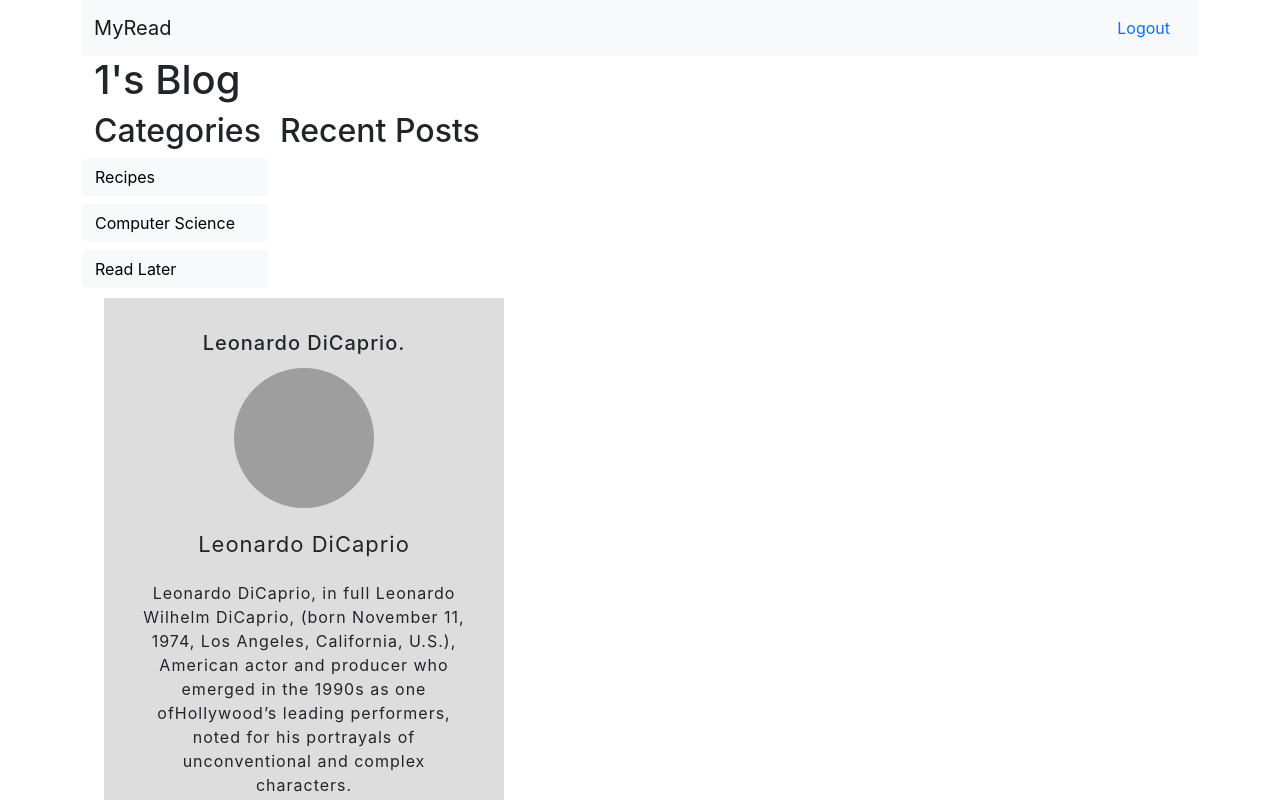
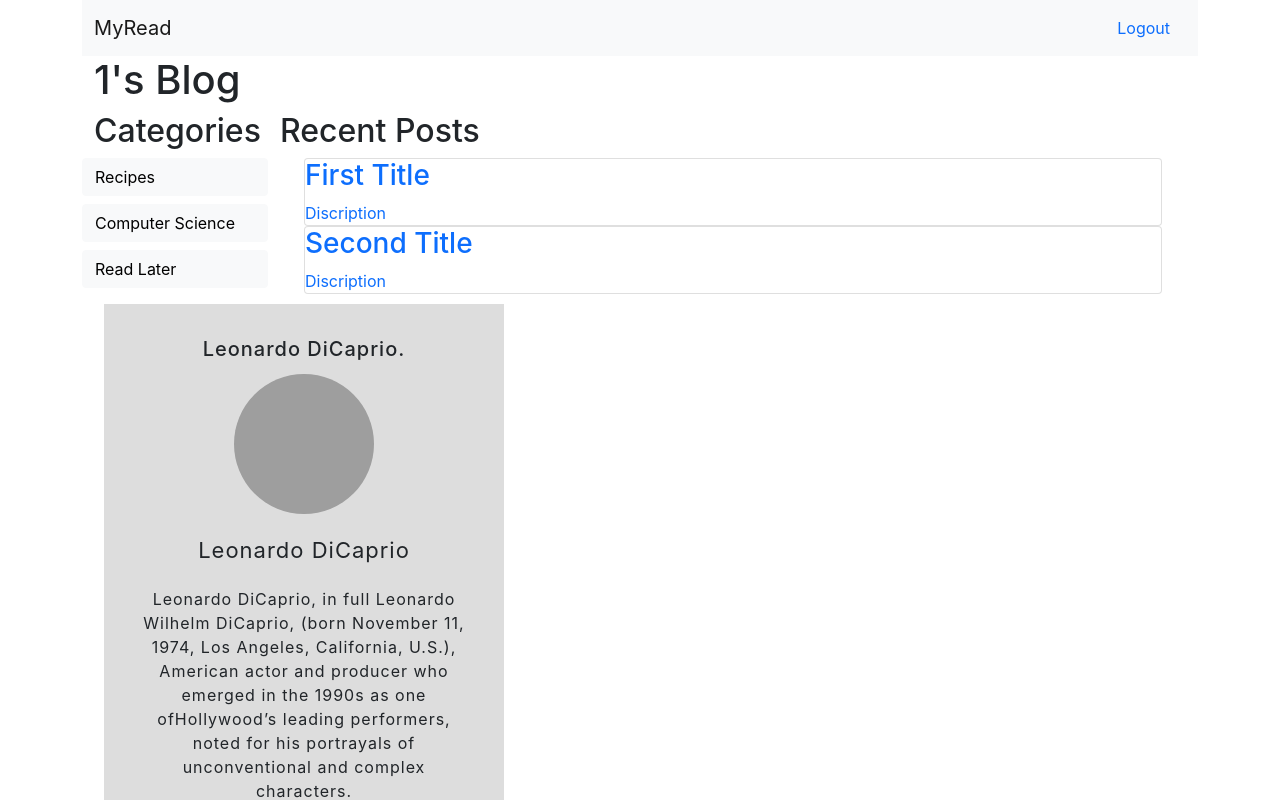
Before and after one commit to Angela-Mari/MyRead, a React (Create React App) app in the folder Client/: page /1 in a window 1280 px wide. Shown: the top 800 px of the page. Built offline with nearby package versions, Linux system fonts and the light colour scheme; grey boxes are pictures that could not be loaded.

Commit message:
starting posts

```diff
--- a/Client/src/actions/auth.js
+++ b/Client/src/actions/auth.js
@@ -104,12 +104,12 @@ export const login = (email, password) => async (dispatch) => {
       const errors = err.response.data.errors;
 
       if (errors) {
-        errors.forEach((error) => dispatch(setAlert(error.msg, 'danger')));
+        return errors;
+        // errors.forEach((error) => dispatch(setAlert(error.msg, 'danger')));
       }
 
       dispatch({
         type: LOGIN_FAIL,
       });
-      return errors;
     }
   };
--- /dev/null
+++ b/Client/src/components/Post.css
@@ -0,0 +1,3 @@
+.post-link{
+    text-decoration: none;
+}
--- /dev/null
+++ b/Client/src/components/Post.js
@@ -0,0 +1,22 @@
+import React from 'react';
+import { Container, Card } from 'react-bootstrap';
+import { Route } from 'react-router-dom';
+import "./Post.css"
+
+function Post({title, text, image, link}) {
+    return (
+        <a className="post-link" href={link} target="_blank">
+        <Container>
+            <Card>
+            <h3>
+                {title}
+            </h3>
+            <div>
+                {text}
+            </div>
+            </Card>
+        </Container>
+        </a>
+    )
+}
+export default Post;
--- a/Client/src/components/RecentPosts.js
+++ b/Client/src/components/RecentPosts.js
@@ -1,10 +1,30 @@
-import React from 'react';
+import React, { useEffect } from 'react';
 import { Col } from 'react-bootstrap';
+import Post from './Post';
 
 function RecentPosts() {
+
+    const posts = [
+        {
+        'title': "First Title",
+        'text': "Discription",
+        'link': "https://www.google.com"
+        },
+        {
+            'title': "Second Title",
+            'text': "Discription",
+            'link': "https://www.google.com"
+            },
+
+    ]
+
+    const postsArray = posts.map((postIndex, index) => {
+        return (<Post title = {postIndex['title']} text = {postIndex['text']} link = {postIndex['link']} key = {index}> </Post>);})
+
     return (
     <Col>
         <h2>Recent Posts</h2>
+        {postsArray}
     </Col>
     )
 }
```
